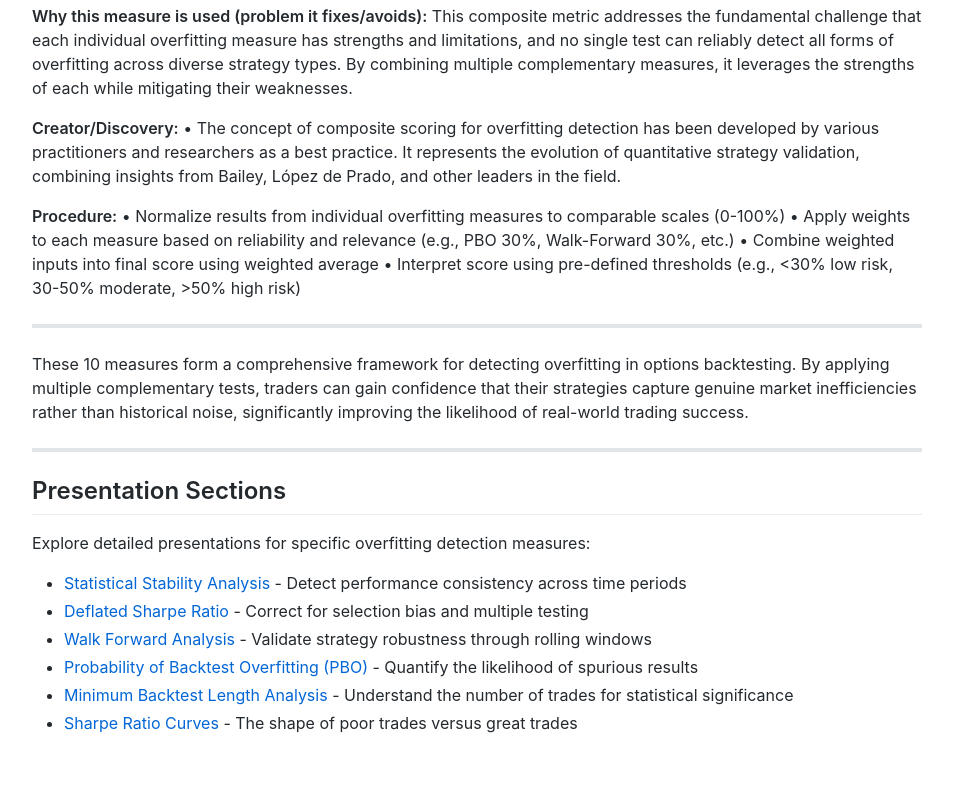
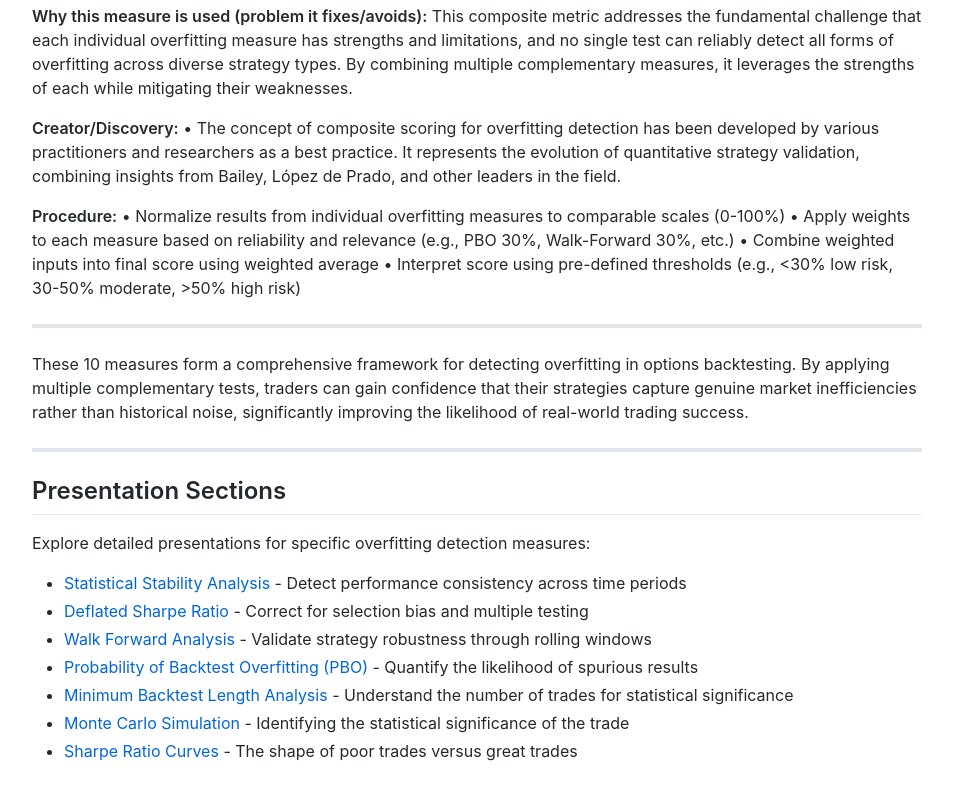
Before and after one commit to AnodyneAI/SMB_Presentations, a plain HTML site: page index.html in a window 1280 px wide. Shown: the part 3765-4565 px from the top of the page, without its empty margins (163-1116 px from the left). Drawn offline with Linux system fonts and the light colour scheme.

Commit message:
Update index.html

```diff
--- a/index.html
+++ b/index.html
@@ -1365,6 +1365,7 @@ This composite metric addresses the fundamental challenge that each individual o
   <li><a href="Presentation-Walk_Forward_Analysis.html">Walk Forward Analysis</a> - Validate strategy robustness through rolling windows</li>
   <li><a href="Presentation-Probability_of_Backtest_Overfitting_.html">Probability of Backtest Overfitting (PBO)</a> - Quantify the likelihood of spurious results</li>
   <li><a href="Presentation-Minimum_Backtest_Length_Analysis.html">Minimum Backtest Length Analysis</a> - Understand the number of trades for statistical significance</li>
+  <li><a href="Presentation-Monte_Carlo_Simulation.html">Monte Carlo Simulation</a> - Identifying the statistical significance of the trade</li>
   <li><a href="sharpe-ratio-curves.html">Sharpe Ratio Curves</a> - The shape of poor trades versus great trades</li>
 </ul>
 </article>
```
